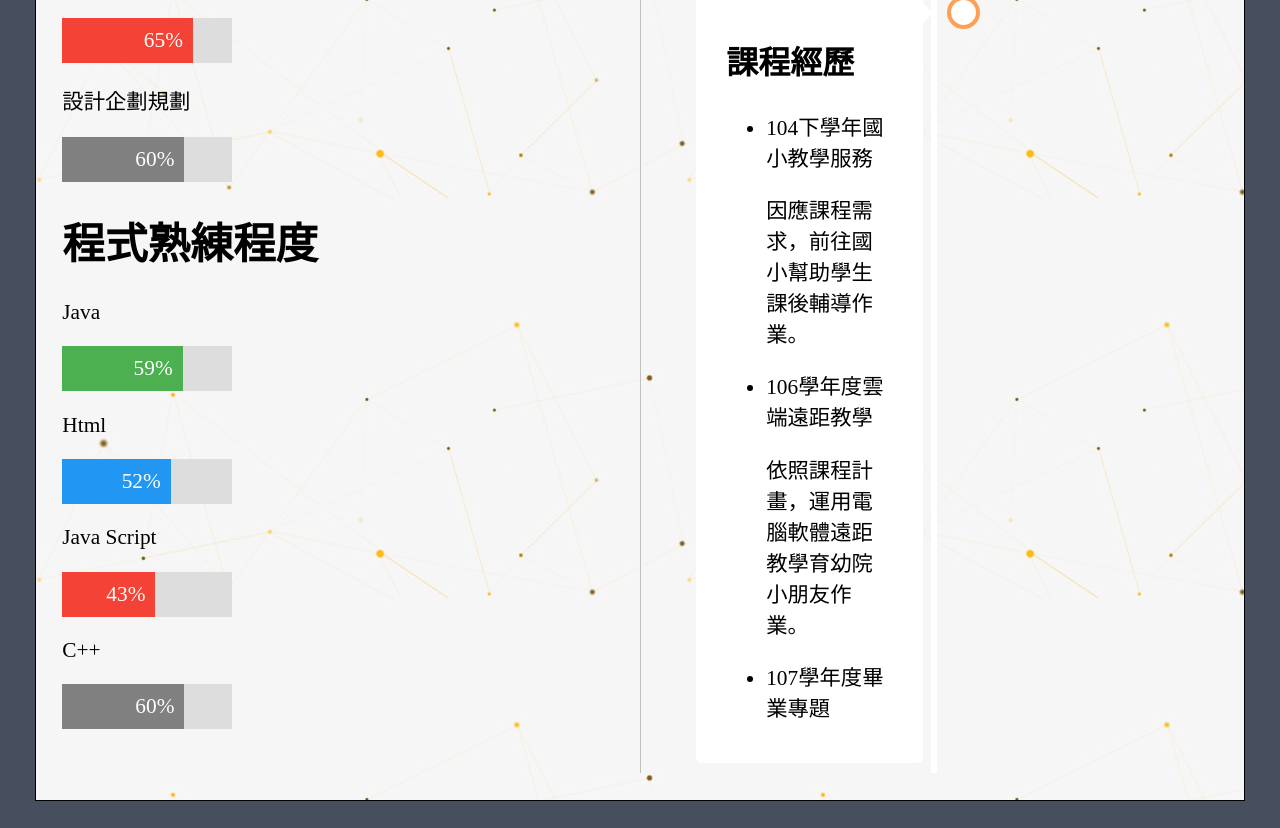
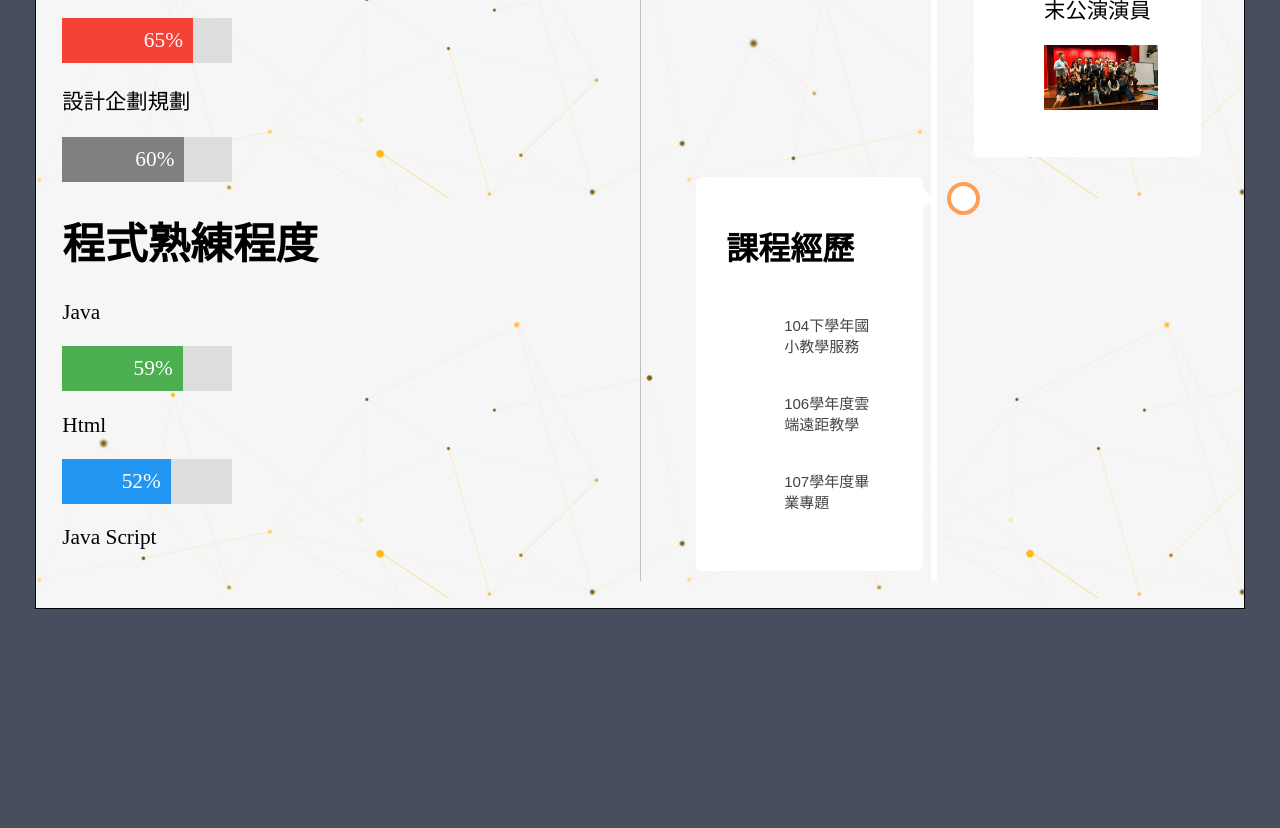
Before and after one commit to lucky11396/homework2, a plain HTML site: page index.html in a window 1280 px wide. Shown: the part 967-1795 px from the top of the page. After the commit the page ends 1603 px from the top, so only its background shows below. Drawn offline with Linux system fonts and the light colour scheme.

Commit message:
Add files via upload

```diff
--- a/index.html
+++ b/index.html
@@ -35,7 +35,6 @@
 		.kuma1 {width: 52%; background-color: #2196F3;}
 		.Yudachi1 {width: 43%; background-color: #f44336;}
 		.Shigure1 {width: 60%; background-color: #808080;}
-
 		.timeline {
 		position: relative;
 		max-width: 1200px;
@@ -151,11 +150,33 @@
 			width:90%;
 		}
 		img.kuma{
-            width:30%;
+		width:30%;
+		}
+		.accordion {
+		background-color: white;
+		color: #444;
+		cursor: pointer;
+		padding: 18px;
+		width: 100%;
+		border: none;
+		text-align: left;
+		outline: none;
+		font-size: 15px;
+		transition: 0.4s;
+		}
+		.active, .accordion:hover {
+		background-color: #ccc;
+		}
+		.panel {
+		padding: 0 18px;
+		display: none;
+		background-color: white;
+		overflow: hidden;
 		}
 		</style>
 	</head>
 	<body>
+
 		<div class="poi">
 			<div>
 				<h1>黃鈺程</h1>
@@ -237,11 +258,16 @@
 							<div class="content">
 								<h2>課程經歷</h2>
 								<ul>
-									<li>104下學年國小教學服務</li>
-									<p>因應課程需求，前往國小幫助學生課後輔導作業。</p>
-									<li>106學年度雲端遠距教學</li>
-									<p>依照課程計畫，運用電腦軟體遠距教學育幼院小朋友作業。</p>
-									<li>107學年度畢業專題</li>
+									<button class="accordion">104下學年國小教學服務</button>
+									<div  class="panel">
+										<p>因應課程需求，前往國小幫助學生課後輔導作業。</p>
+									</div>
+									<button class="accordion">
+									106學年度雲端遠距教學</button>
+									<div  class="panel">
+										<p>依照課程計畫，運用電腦軟體遠距教學育幼院小朋友作業。</p>
+									</div>
+									<button class="accordion">107學年度畢業專題</button>
 								</ul>
 							</div>
 						</div>
@@ -249,5 +275,20 @@
 				</div>
 			</div>
 		</div>
+		<script>
+		var acc = document.getElementsByClassName("accordion");
+		var i;
+		for (i = 0; i < acc.length; i++) {
+		acc[i].addEventListener("click", function() {
+		this.classList.toggle("active");
+		var panel = this.nextElementSibling;
+		if (panel.style.display === "block") {
+		panel.style.display = "none";
+		} else {
+		panel.style.display = "block";
+		}
+		});
+		}
+		</script>
 	</body>
 </html>
```
